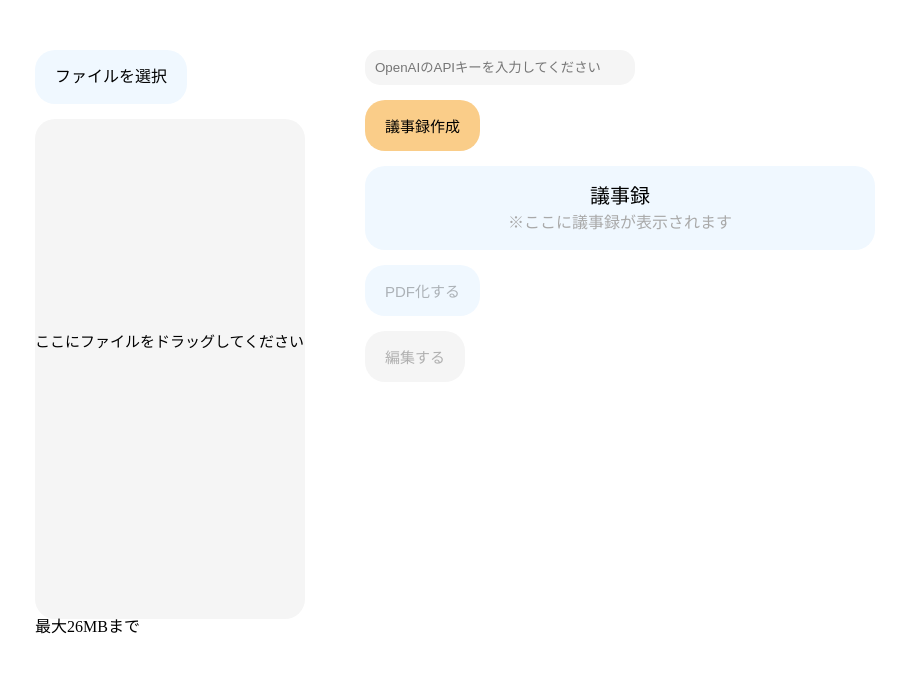
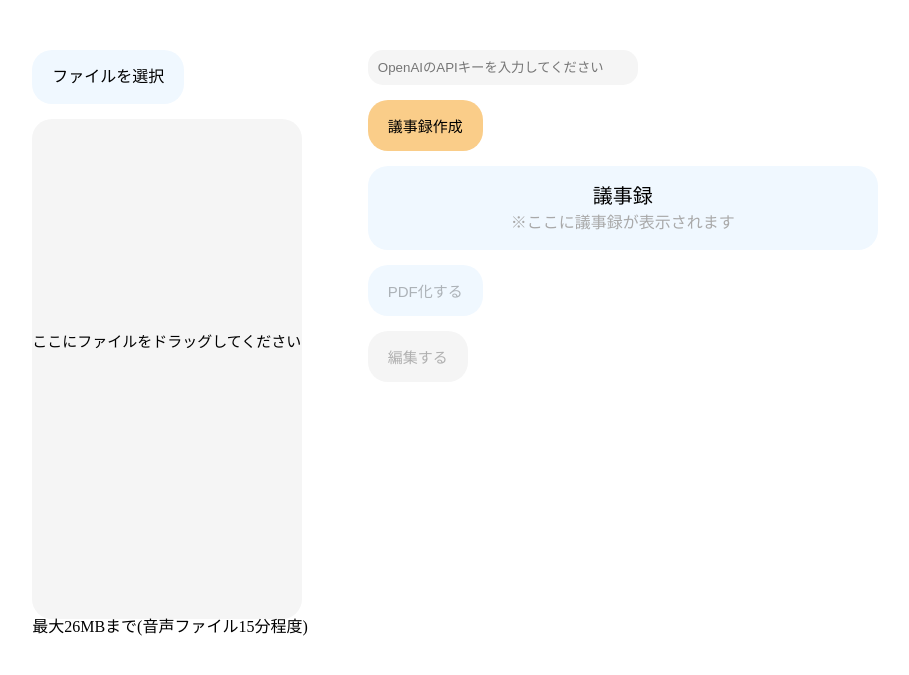
Before and after one commit to daisuke08253649/Whisper_ChatGPT, a Flask app: page / in a window 1280 px wide. Shown: the part 56-731 px from the top of the page, without its empty margins (185-1094 px from the left). Run offline with Flask 2, Linux system fonts and the light colour scheme; parts of the project's set-up code (start-up, migrations or seed data) failed here and were passed over.

Commit message:
Update home.html

```diff
--- a/templates/home.html
+++ b/templates/home.html
@@ -16,7 +16,7 @@
       <div class="dropzone" id="drop_zone">
         <p class="drop_text">ここにファイルをドラッグしてください</p>
       </div>
-      <p>最大26MBまで</p>
+      <p>最大26MBまで(音声ファイル15分程度)</p>
     </div>
 
     <div class="right-side">
```
